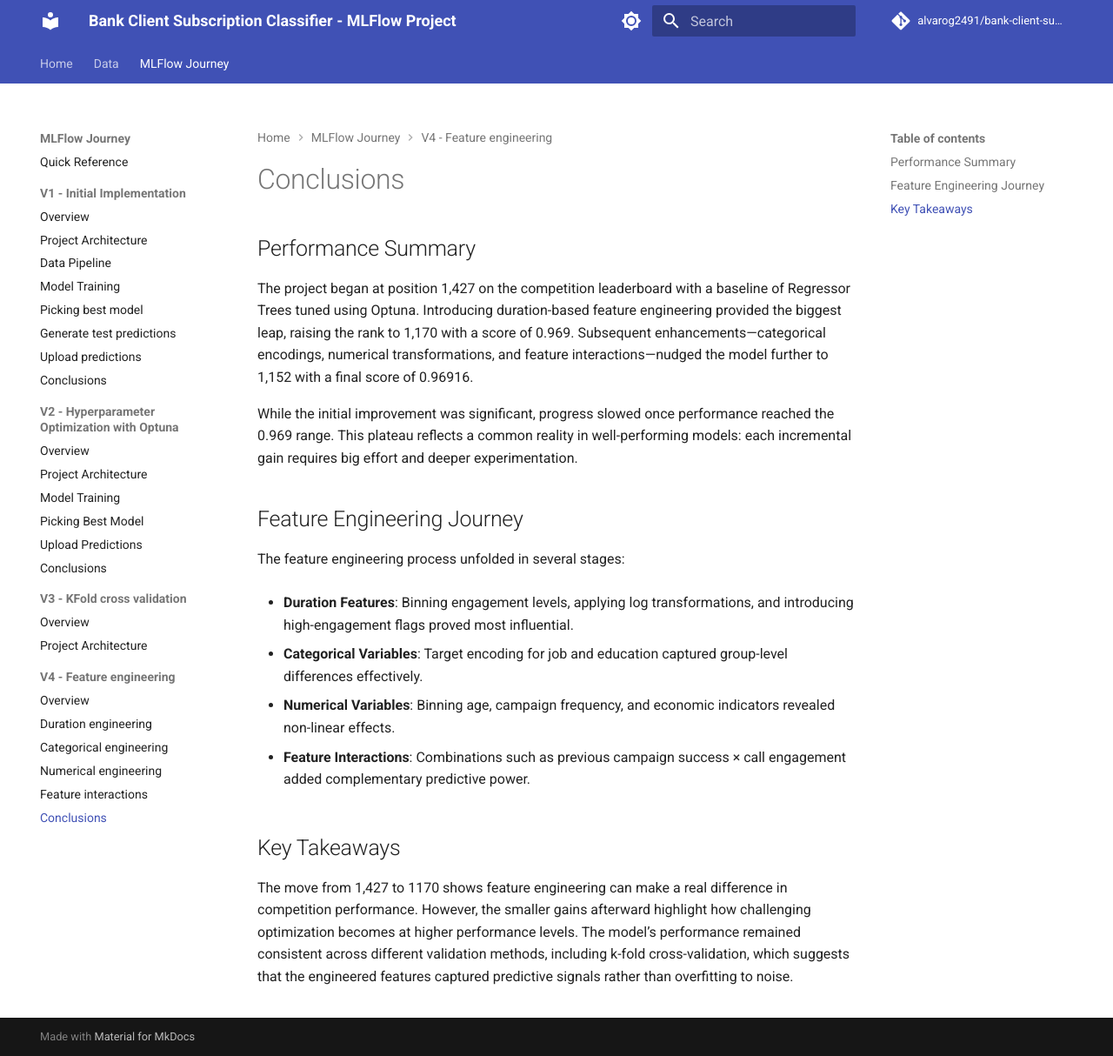
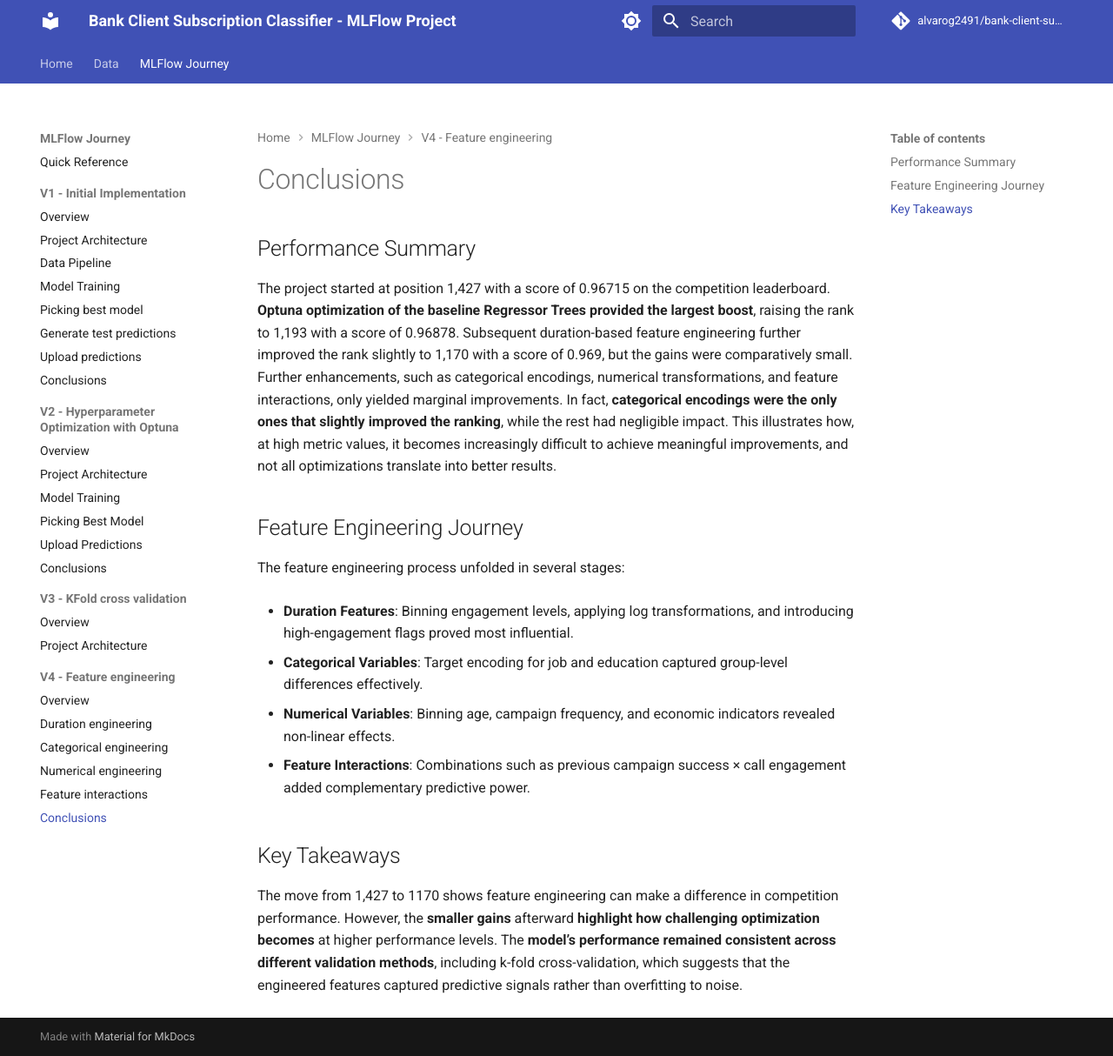
Before and after one commit to alvarog2491/bank-client-subscription-classifier, an MkDocs documentation site: the page built from docs/docs/mlflow/v4/06_conclusions.md, in a window 1280 px wide and 1214 px high. Shown: the whole window at 87% size. Built offline with MkDocs 1.6.1 and Material for MkDocs 9.7.7, drawn with Linux system fonts in a browser that asks for light colours; comment, search, counter and statistics services are not loaded.

Commit message:
Docs: Enhanced conclusions in V4

```diff
--- a/docs/docs/mlflow/v4/06_conclusions.md
+++ b/docs/docs/mlflow/v4/06_conclusions.md
@@ -2,9 +2,8 @@
 
 ## Performance Summary
 
-The project began at position 1,427 on the competition leaderboard with a baseline of Regressor Trees tuned using Optuna. Introducing duration-based feature engineering provided the biggest leap, raising the rank to 1,170 with a score of 0.969. Subsequent enhancements—categorical encodings, numerical transformations, and feature interactions—nudged the model further to 1,152 with a final score of 0.96916.
+The project started at position 1,427 with a score of 0.96715 on the competition leaderboard. **Optuna optimization of the baseline Regressor Trees provided the largest boost**, raising the rank to 1,193 with a score of 0.96878. Subsequent duration-based feature engineering further improved the rank slightly to 1,170 with a score of 0.969, but the gains were comparatively small. Further enhancements, such as categorical encodings, numerical transformations, and feature interactions, only yielded marginal improvements. In fact, **categorical encodings were the only ones that slightly improved the ranking**, while the rest had negligible impact. This illustrates how, at high metric values, it becomes increasingly difficult to achieve meaningful improvements, and not all optimizations translate into better results.
 
-While the initial improvement was significant, progress slowed once performance reached the 0.969 range. This plateau reflects a common reality in well-performing models: each incremental gain requires big effort and deeper experimentation.
 
 ## Feature Engineering Journey
 
@@ -20,4 +19,4 @@ The feature engineering process unfolded in several stages:
 
 ## Key Takeaways
 
-The move from 1,427 to 1170 shows feature engineering can make a real difference in competition performance. However, the smaller gains afterward highlight how challenging optimization becomes at higher performance levels. The model’s performance remained consistent across different validation methods, including k-fold cross-validation, which suggests that the engineered features captured predictive signals rather than overfitting to noise.
+The move from 1,427 to 1170 shows feature engineering can make a difference in competition performance. However, the **smaller gains** afterward **highlight how challenging optimization becomes** at higher performance levels. The **model’s performance remained consistent across different validation methods**, including k-fold cross-validation, which suggests that the engineered features captured predictive signals rather than overfitting to noise.
```
